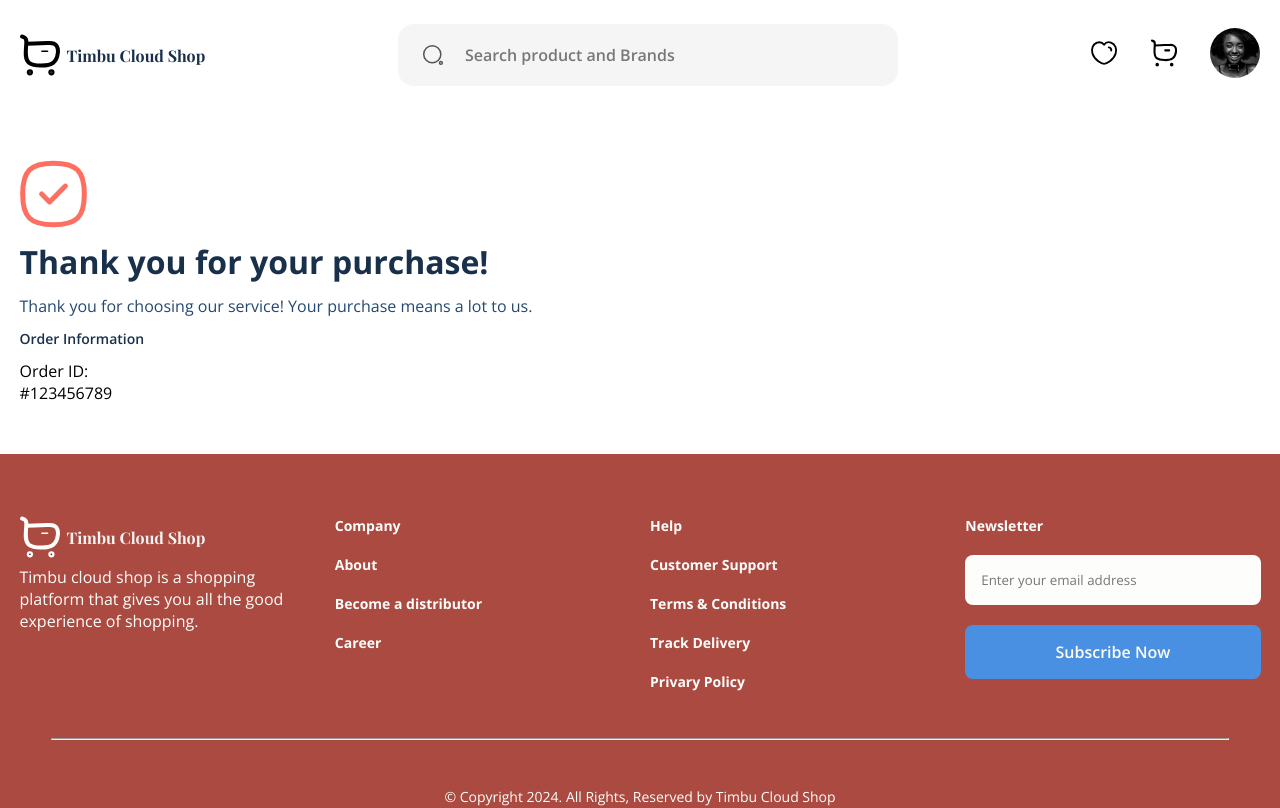
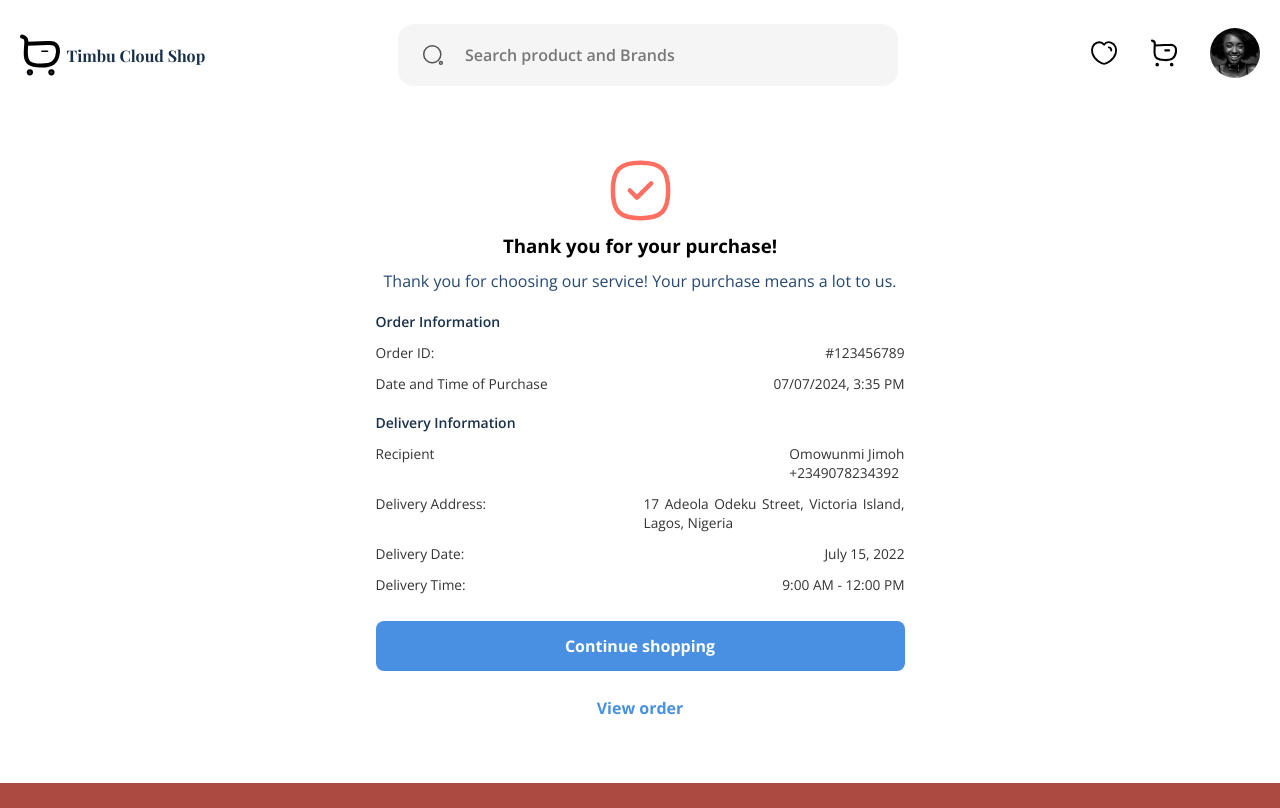
Before and after one commit to okpetoritse/hng-stage2, a React (Vite) app: page /success in a window 1280 px wide. Shown: the top 808 px of the page. Built offline with nearby package versions, Linux system fonts and the light colour scheme; a web font is replaced by a local one.

Commit message:
finish success page

```diff
--- a/src/pages/CheckoutSuccessPage.jsx
+++ b/src/pages/CheckoutSuccessPage.jsx
@@ -1,19 +1,64 @@
 import "@/styles/CheckoutSuccess.css";
 import MarkLargeIcon from "@/assets/icons/mark-large.svg?react";
+import { Link } from "react-router-dom";
 
 const CheckoutSuccessPage = () => {
+  const formatDate = (date) => {
+    const options = {
+      year: "numeric",
+      month: "2-digit",
+      day: "2-digit",
+      hour: "numeric",
+      minute: "numeric",
+      hour12: true,
+    };
+
+    return date.toLocaleString("en-US", options);
+  };
+
   return (
     <main className="checkoutSuccess container">
-      <MarkLargeIcon />
-      <h3 className="checkoutSucess--title">Thank you for your purchase!</h3>
+      <MarkLargeIcon className="checkoutSuccess--mark" />
+      <h3 className="checkoutSuccess--title">Thank you for your purchase!</h3>
       <p className="checkoutSuccess--desc">
         Thank you for choosing our service! Your purchase means a lot to us.
       </p>
-      <h4 className="checkoutSuccess--order">Order Information</h4>
-      <div>
+      <h4 className="checkoutSuccess--subTitle">Order Information</h4>
+      <div className="checkoutSuccess--info">
         <p>Order ID:</p>
         <p>#123456789</p>
       </div>
+      <div className="checkoutSuccess--info">
+        <p>Date and Time of Purchase</p>
+        <p>{formatDate(new Date())}</p>
+      </div>
+      <h4 className="checkoutSuccess--subTitle">Delivery Information</h4>
+      <div className="checkoutSuccess--info">
+        <p>Recipient</p>
+        <p>
+          Omowunmi Jimoh
+          <br /> +2349078234392
+        </p>
+      </div>
+      <div className="checkoutSuccess--info">
+        <p>Delivery Address:</p>
+        <p>17 Adeola Odeku Street, Victoria Island, Lagos, Nigeria</p>
+      </div>
+      <div className="checkoutSuccess--info">
+        <p>Delivery Date:</p>
+        <p>July 15, 2022</p>
+      </div>
+      <div className="checkoutSuccess--info">
+        <p>Delivery Time:</p>
+        <p>9:00 AM - 12:00 PM</p>
+      </div>
+      <Link
+        to="/"
+        className="checkoutSuccess--btn"
+      >
+        Continue shopping
+      </Link>
+      <button className="checkoutSuccess--view">View order</button>
     </main>
   );
 };
--- a/src/styles/CheckoutSuccess.css
+++ b/src/styles/CheckoutSuccess.css
@@ -2,8 +2,16 @@
   display: flex;
   flex-direction: column;
   justify-content: center;
+  align-items: center;
   padding: 50px 0;
+  max-width: 529px;
   gap: 12px;
+}
+
+.checkoutSuccess--mark {
+  width: 61px;
+  height: 61px;
+  align-self: center;
 }
 
 .checkoutSucess--title {
@@ -22,11 +30,77 @@
   line-height: normal;
 }
 
-.checkoutSuccess--order {
+.checkoutSuccess--subTitle {
   color: #19304b;
   font-size: 14px;
   font-style: normal;
   font-weight: 600;
   line-height: normal;
-  text-align: start;
+  align-self: flex-start;
+  margin-top: 8px;
 }
+
+.checkoutSuccess--info {
+  display: flex;
+  width: 100%;
+  justify-content: space-between;
+}
+
+.checkoutSuccess--info p {
+  color: #333;
+  font-size: 0.857rem;
+  font-style: normal;
+  font-weight: 400;
+  line-height: normal;
+}
+
+.checkoutSuccess--info p:nth-child(2) {
+  display: flex;
+  max-width: 261px;
+  text-align: justify;
+}
+
+.checkoutSuccess--btn {
+  width: 100%;
+  border-radius: 8px;
+  margin-top: 15px;
+  background: #4a90e2;
+  padding: 14px;
+  border: none;
+  color: #fdfefb;
+  text-align: center;
+  font-size: 1rem;
+  font-style: normal;
+  font-weight: 700;
+  line-height: normal;
+}
+
+.checkoutSuccess--btn:hover {
+  background: #aa4a41;
+}
+
+.checkoutSuccess--view {
+  width: 100%;
+  padding: 14px 29px;
+  background: transparent;
+  border: none;
+
+  color: #4a90e2;
+  text-align: center;
+
+  font-size: 1rem;
+  font-style: normal;
+  font-weight: 700;
+  line-height: normal;
+}
+
+.checkoutSuccess--view:hover {
+  text-decoration: underline;
+}
+
+
+@media screen and (max-width: 768px) {
+  .checkoutSuccess {
+    padding: 50px 20px;
+  }
+}
```
